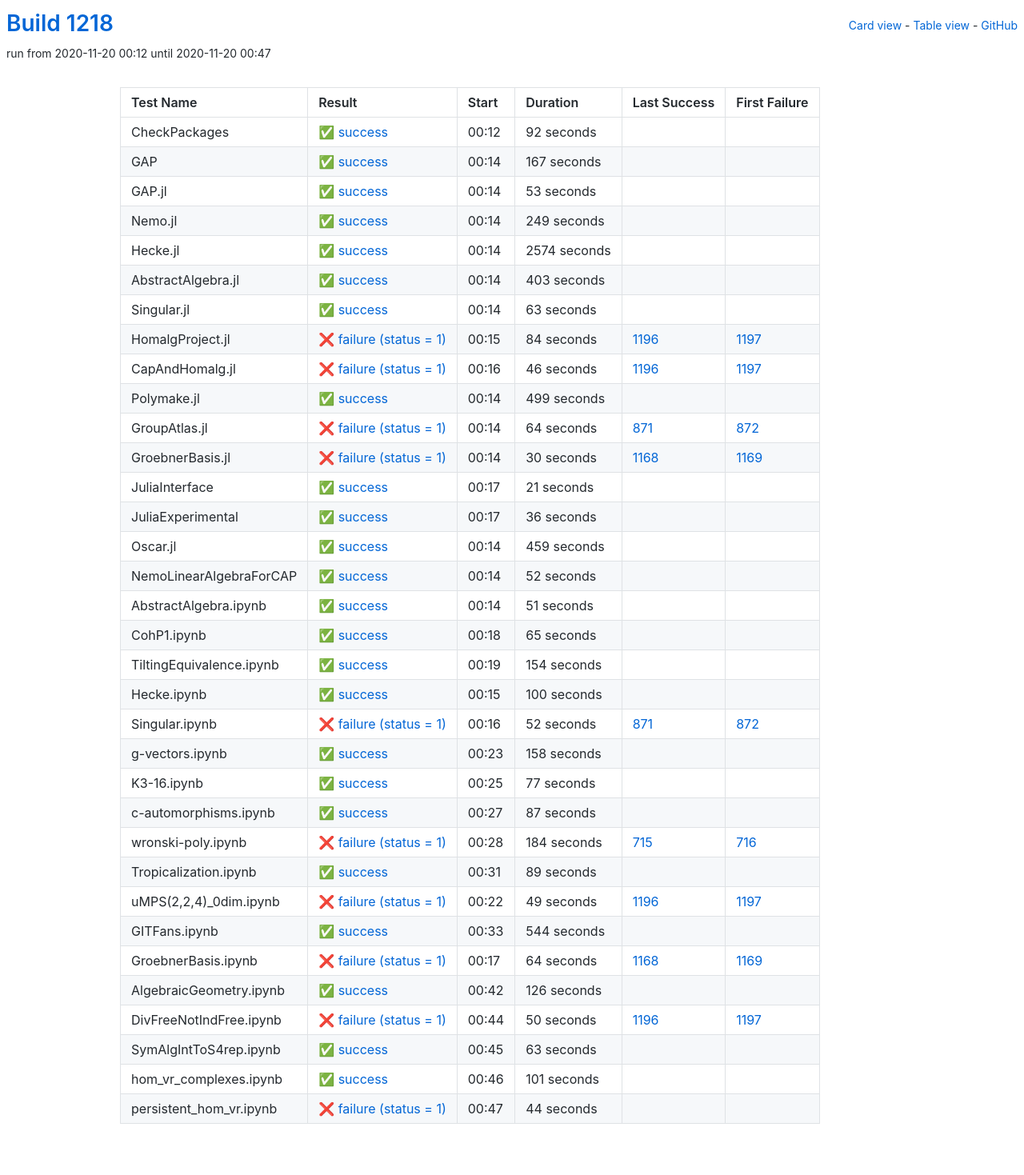
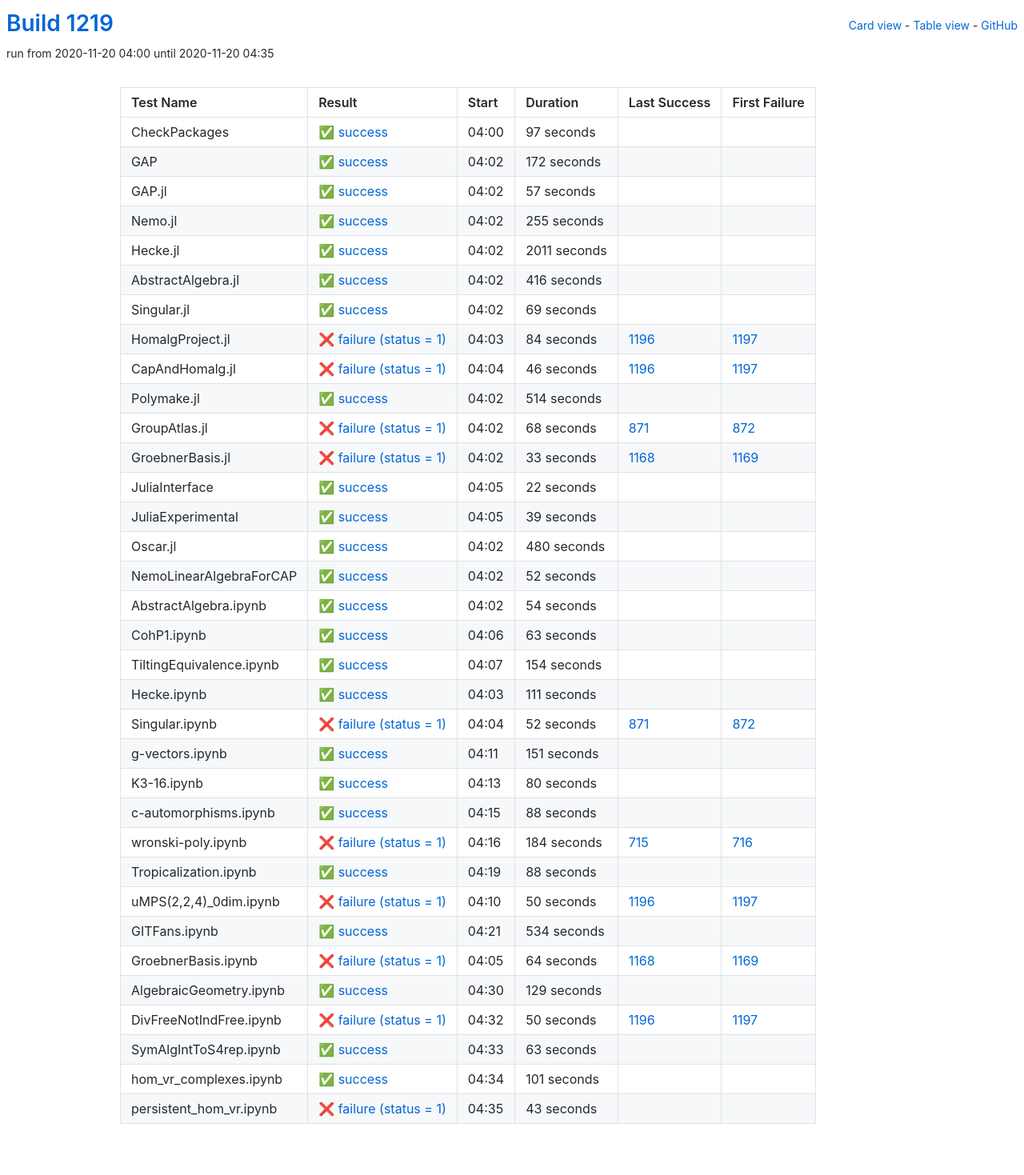
Before and after one commit to oscar-system/oscar-ci-status-stable, a Jekyll site: the page built from table.html, in a window 1280 px wide. Shown: the whole page at 80% size. Built offline with Jekyll 4.4.1, drawn with Linux system fonts in a browser that asks for light colours.

Commit message:
Build #1219

```diff
--- a/_data/ci.yml
+++ b/_data/ci.yml
@@ -1,6 +1,6 @@
 ---
-build: 1218
-build_url: https://oscarci.mathematik.uni-kl.de/job/oscar-stable/1218/
+build: 1219
+build_url: https://oscarci.mathematik.uni-kl.de/job/oscar-stable/1219/
 job: oscar-stable
 organization: oscar-system
 repo: oscar-ci-status-stable
@@ -8,92 +8,92 @@ repourl: https://github.com/oscar-system/oscar-ci-status-stable
 tests:
 - name: CheckPackages
   id: checkpackages
-  log: https://oscarci.mathematik.uni-kl.de/job/oscar-stable/1218/artifact/logs/build-1218/CheckPackages.log
-  start: 2020-11-20 00:12
+  log: https://oscarci.mathematik.uni-kl.de/job/oscar-stable/1219/artifact/logs/build-1219/CheckPackages.log
+  start: 2020-11-20 04:00
   success: true
   exitcode: 0
   status: success
-  duration: 92
+  duration: 97
   last_success: false
   last_success_url:
   first_failure: false
   first_failure_url:
 - name: GAP
   id: gap
-  log: https://oscarci.mathematik.uni-kl.de/job/oscar-stable/1218/artifact/logs/build-1218/GAP.log
-  start: 2020-11-20 00:14
+  log: https://oscarci.mathematik.uni-kl.de/job/oscar-stable/1219/artifact/logs/build-1219/GAP.log
+  start: 2020-11-20 04:02
   success: true
   exitcode: 0
   status: success
-  duration: 167
+  duration: 172
   last_success: false
   last_success_url:
   first_failure: false
   first_failure_url:
 - name: GAP.jl
   id: gap-jl
-  log: https://oscarci.mathematik.uni-kl.de/job/oscar-stable/1218/artifact/logs/build-1218/GAP.jl.log
-  start: 2020-11-20 00:14
+  log: https://oscarci.mathematik.uni-kl.de/job/oscar-stable/1219/artifact/logs/build-1219/GAP.jl.log
+  start: 2020-11-20 04:02
   success: true
   exitcode: 0
   status: success
-  duration: 53
+  duration: 57
   last_success: false
   last_success_url:
   first_failure: false
   first_failure_url:
 - name: Nemo.jl
   id: nemo-jl
-  log: https://oscarci.mathematik.uni-kl.de/job/oscar-stable/1218/artifact/logs/build-1218/Nemo.jl.log
-  start: 2020-11-20 00:14
+  log: https://oscarci.mathematik.uni-kl.de/job/oscar-stable/1219/artifact/logs/build-1219/Nemo.jl.log
+  start: 2020-11-20 04:02
   success: true
   exitcode: 0
   status: success
-  duration: 249
+  duration: 255
   last_success: false
   last_success_url:
   first_failure: false
   first_failure_url:
 - name: Hecke.jl
   id: hecke-jl
-  log: https://oscarci.mathematik.uni-kl.de/job/oscar-stable/1218/artifact/logs/build-1218/Hecke.jl.log
-  start: 2020-11-20 00:14
+  log: https://oscarci.mathematik.uni-kl.de/job/oscar-stable/1219/artifact/logs/build-1219/Hecke.jl.log
+  start: 2020-11-20 04:02
   success: true
   exitcode: 0
   status: success
-  duration: 2574
+  duration: 2011
   last_success: false
   last_success_url:
   first_failure: false
   first_failure_url:
 - name: AbstractAlgebra.jl
   id: abstractalgebra-jl
-  log: https://oscarci.mathematik.uni-kl.de/job/oscar-stable/1218/artifact/logs/build-1218/AbstractAlgebra.jl.log
-  start: 2020-11-20 00:14
+  log: https://oscarci.mathematik.uni-kl.de/job/oscar-stable/1219/artifact/logs/build-1219/AbstractAlgebra.jl.log
+  start: 2020-11-20 04:02
   success: true
   exitcode: 0
   status: success
-  duration: 403
+  duration: 416
   last_success: false
   last_success_url:
   first_failure: false
   first_failure_url:
 - name: Singular.jl
   id: singular-jl
-  log: https://oscarci.mathematik.uni-kl.de/job/oscar-stable/1218/artifact/logs/build-1218/Singular.jl.log
-  start: 2020-11-20 00:14
+  log: https://oscarci.mathematik.uni-kl.de/job/oscar-stable/1219/artifact/logs/build-1219/Singular.jl.log
+  start: 2020-11-20 04:02
   success: true
   exitcode: 0
   status: success
-  duration: 63
+  duration: 69
   last_success: false
   last_success_url:
   first_failure: false
   first_failure_url:
 - name: HomalgProject.jl
   id: homalgproject-jl
-  log: https://oscarci.mathematik.uni-kl.de/job/oscar-stable/1218/artifact/logs/build-1218/HomalgProject.jl.log
-  start: 2020-11-20 00:15
+  log: https://oscarci.mathematik.uni-kl.de/job/oscar-stable/1219/artifact/logs/build-1219/HomalgProject.jl.log
+  start: 2020-11-20 04:03
   success: false
   exitcode: 1
   status: failure
@@ -104,8 +104,8 @@ tests:
   first_failure_url: https://oscarci.mathematik.uni-kl.de/job/oscar-stable/1197/
 - name: CapAndHomalg.jl
   id: capandhomalg-jl
-  log: https://oscarci.mathematik.uni-kl.de/job/oscar-stable/1218/artifact/logs/build-1218/CapAndHomalg.jl.log
-  start: 2020-11-20 00:16
+  log: https://oscarci.mathematik.uni-kl.de/job/oscar-stable/1219/artifact/logs/build-1219/CapAndHomalg.jl.log
+  start: 2020-11-20 04:04
   success: false
   exitcode: 1
   status: failure
@@ -116,80 +116,80 @@ tests:
   first_failure_url: https://oscarci.mathematik.uni-kl.de/job/oscar-stable/1197/
 - name: Polymake.jl
   id: polymake-jl
-  log: https://oscarci.mathematik.uni-kl.de/job/oscar-stable/1218/artifact/logs/build-1218/Polymake.jl.log
-  start: 2020-11-20 00:14
+  log: https://oscarci.mathematik.uni-kl.de/job/oscar-stable/1219/artifact/logs/build-1219/Polymake.jl.log
+  start: 2020-11-20 04:02
   success: true
   exitcode: 0
   status: success
-  duration: 499
+  duration: 514
   last_success: false
   last_success_url:
   first_failure: false
   first_failure_url:
 - name: GroupAtlas.jl
   id: groupatlas-jl
-  log: https://oscarci.mathematik.uni-kl.de/job/oscar-stable/1218/artifact/logs/build-1218/GroupAtlas.jl.log
-  start: 2020-11-20 00:14
+  log: https://oscarci.mathematik.uni-kl.de/job/oscar-stable/1219/artifact/logs/build-1219/GroupAtlas.jl.log
+  start: 2020-11-20 04:02
   success: false
   exitcode: 1
   status: failure
-  duration: 64
+  duration: 68
   last_success: 871
   last_success_url: https://oscarci.mathematik.uni-kl.de/job/oscar-stable/871/
   first_failure: 872
   first_failure_url: https://oscarci.mathematik.uni-kl.de/job/oscar-stable/872/
 - name: GroebnerBasis.jl
   id: groebnerbasis-jl
-  log: https://oscarci.mathematik.uni-kl.de/job/oscar-stable/1218/artifact/logs/build-1218/GroebnerBasis.jl.log
-  start: 2020-11-20 00:14
+  log: https://oscarci.mathematik.uni-kl.de/job/oscar-stable/1219/artifact/logs/build-1219/GroebnerBasis.jl.log
+  start: 2020-11-20 04:02
   success: false
   exitcode: 1
   status: failure
-  duration: 30
+  duration: 33
   last_success: 1168
   last_success_url: https://oscarci.mathematik.uni-kl.de/job/oscar-stable/1168/
   first_failure: 1169
   first_failure_url: https://oscarci.mathematik.uni-kl.de/job/oscar-stable/1169/
 - name: JuliaInterface
   id: juliainterface
-  log: https://oscarci.mathematik.uni-kl.de/job/oscar-stable/1218/artifact/logs/build-1218/JuliaInterface.log
-  start: 2020-11-20 00:17
+  log: https://oscarci.mathematik.uni-kl.de/job/oscar-stable/1219/artifact/logs/build-1219/JuliaInterface.log
+  start: 2020-11-20 04:05
   success: true
   exitcode: 0
   status: success
-  duration: 21
+  duration: 22
   last_success: false
   last_success_url:
   first_failure: false
   first_failure_url:
 - name: JuliaExperimental
   id: juliaexperimental
-  log: https://oscarci.mathematik.uni-kl.de/job/oscar-stable/1218/artifact/logs/build-1218/JuliaExperimental.log
-  start: 2020-11-20 00:17
+  log: https://oscarci.mathematik.uni-kl.de/job/oscar-stable/1219/artifact/logs/build-1219/JuliaExperimental.log
+  start: 2020-11-20 04:05
   success: true
   exitcode: 0
   status: success
-  duration: 36
+  duration: 39
   last_success: false
   last_success_url:
   first_failure: false
   first_failure_url:
 - name: Oscar.jl
   id: oscar-jl
-  log: https://oscarci.mathematik.uni-kl.de/job/oscar-stable/1218/artifact/logs/build-1218/Oscar.jl.log
-  start: 2020-11-20 00:14
+  log: https://oscarci.mathematik.uni-kl.de/job/oscar-stable/1219/artifact/logs/build-1219/Oscar.jl.log
+  start: 2020-11-20 04:02
   success: true
   exitcode: 0
   status: success
-  duration: 459
+  duration: 480
   last_success: false
   last_success_url:
   first_failure: false
   first_failure_url:
 - name: NemoLinearAlgebraForCAP
   id: nemolinearalgebraforcap
-  log: https://oscarci.mathematik.uni-kl.de/job/oscar-stable/1218/artifact/logs/build-1218/NemoLinearAlgebraForCAP.log
-  start: 2020-11-20 00:14
+  log: https://oscarci.mathematik.uni-kl.de/job/oscar-stable/1219/artifact/logs/build-1219/NemoLinearAlgebraForCAP.log
+  start: 2020-11-20 04:02
   success: true
   exitcode: 0
   status: success
@@ -200,32 +200,32 @@ tests:
   first_failure_url:
 - name: AbstractAlgebra.ipynb
   id: abstractalgebra-ipynb
-  log: https://oscarci.mathematik.uni-kl.de/job/oscar-stable/1218/artifact/logs/build-1218/AbstractAlgebra.ipynb.log
-  start: 2020-11-20 00:14
+  log: https://oscarci.mathematik.uni-kl.de/job/oscar-stable/1219/artifact/logs/build-1219/AbstractAlgebra.ipynb.log
+  start: 2020-11-20 04:02
   success: true
   exitcode: 0
   status: success
-  duration: 51
+  duration: 54
   last_success: false
   last_success_url:
   first_failure: false
   first_failure_url:
 - name: CohP1.ipynb
   id: cohp1-ipynb
-  log: https://oscarci.mathematik.uni-kl.de/job/oscar-stable/1218/artifact/logs/build-1218/CohP1.ipynb.log
-  start: 2020-11-20 00:18
+  log: https://oscarci.mathematik.uni-kl.de/job/oscar-stable/1219/artifact/logs/build-1219/CohP1.ipynb.log
+  start: 2020-11-20 04:06
   success: true
   exitcode: 0
   status: success
-  duration: 65
+  duration: 63
   last_success: false
   last_success_url:
   first_failure: false
   first_failure_url:
 - name: TiltingEquivalence.ipynb
   id: tiltingequivalence-ipynb
-  log: https://oscarci.mathematik.uni-kl.de/job/oscar-stable/1218/artifact/logs/build-1218/TiltingEquivalence.ipynb.log
-  start: 2020-11-20 00:19
+  log: https://oscarci.mathematik.uni-kl.de/job/oscar-stable/1219/artifact/logs/build-1219/TiltingEquivalence.ipynb.log
+  start: 2020-11-20 04:07
   success: true
   exitcode: 0
   status: success
@@ -236,20 +236,20 @@ tests:
   first_failure_url:
 - name: Hecke.ipynb
   id: hecke-ipynb
-  log: https://oscarci.mathematik.uni-kl.de/job/oscar-stable/1218/artifact/logs/build-1218/Hecke.ipynb.log
-  start: 2020-11-20 00:15
+  log: https://oscarci.mathematik.uni-kl.de/job/oscar-stable/1219/artifact/logs/build-1219/Hecke.ipynb.log
+  start: 2020-11-20 04:03
   success: true
   exitcode: 0
   status: success
-  duration: 100
+  duration: 111
   last_success: false
   last_success_url:
   first_failure: false
   first_failure_url:
 - name: Singular.ipynb
   id: singular-ipynb
-  log: https://oscarci.mathematik.uni-kl.de/job/oscar-stable/1218/artifact/logs/build-1218/Singular.ipynb.log
-  start: 2020-11-20 00:16
+  log: https://oscarci.mathematik.uni-kl.de/job/oscar-stable/1219/artifact/logs/build-1219/Singular.ipynb.log
+  start: 2020-11-20 04:04
   success: false
   exitcode: 1
   status: failure
@@ -260,44 +260,44 @@ tests:
   first_failure_url: https://oscarci.mathematik.uni-kl.de/job/oscar-stable/872/
 - name: g-vectors.ipynb
   id: g-vectors-ipynb
-  log: https://oscarci.mathematik.uni-kl.de/job/oscar-stable/1218/artifact/logs/build-1218/g-vectors.ipynb.log
-  start: 2020-11-20 00:23
+  log: https://oscarci.mathematik.uni-kl.de/job/oscar-stable/1219/artifact/logs/build-1219/g-vectors.ipynb.log
+  start: 2020-11-20 04:11
   success: true
   exitcode: 0
   status: success
-  duration: 158
+  duration: 151
   last_success: false
   last_success_url:
   first_failure: false
   first_failure_url:
 - name: K3-16.ipynb
   id: k3-16-ipynb
-  log: https://oscarci.mathematik.uni-kl.de/job/oscar-stable/1218/artifact/logs/build-1218/K3-16.ipynb.log
-  start: 2020-11-20 00:25
+  log: https://oscarci.mathematik.uni-kl.de/job/oscar-stable/1219/artifact/logs/build-1219/K3-16.ipynb.log
+  start: 2020-11-20 04:13
   success: true
   exitcode: 0
   status: success
-  duration: 77
+  duration: 80
   last_success: false
   last_success_url:
   first_failure: false
   first_failure_url:
 - name: c-automorphisms.ipynb
   id: c-automorphisms-ipynb
-  log: https://oscarci.mathematik.uni-kl.de/job/oscar-stable/1218/artifact/logs/build-1218/c-automorphisms.ipynb.log
-  start: 2020-11-20 00:27
+  log: https://oscarci.mathematik.uni-kl.de/job/oscar-stable/1219/artifact/logs/build-1219/c-automorphisms.ipynb.log
+  start: 2020-11-20 04:15
   success: true
   exitcode: 0
   status: success
-  duration: 87
+  duration: 88
   last_success: false
   last_success_url:
   first_failure: false
   first_failure_url:
 - name: wronski-poly.ipynb
   id: wronski-poly-ipynb
-  log: https://oscarci.mathematik.uni-kl.de/job/oscar-stable/1218/artifact/logs/build-1218/wronski-poly.ipynb.log
-  start: 2020-11-20 00:28
+  log: https://oscarci.mathematik.uni-kl.de/job/oscar-stable/1219/artifact/logs/build-1219/wronski-poly.ipynb.log
+  start: 2020-11-20 04:16
   success: false
   exitcode: 1
   status: failure
@@ -308,44 +308,44 @@ tests:
   first_failure_url: https://oscarci.mathematik.uni-kl.de/job/oscar-stable/716/
 - name: Tropicalization.ipynb
   id: tropicalization-ipynb
-  log: https://oscarci.mathematik.uni-kl.de/job/oscar-stable/1218/artifact/logs/build-1218/Tropicalization.ipynb.log
-  start: 2020-11-20 00:31
+  log: https://oscarci.mathematik.uni-kl.de/job/oscar-stable/1219/artifact/logs/build-1219/Tropicalization.ipynb.log
+  start: 2020-11-20 04:19
   success: true
   exitcode: 0
   status: success
-  duration: 89
+  duration: 88
   last_success: false
   last_success_url:
   first_failure: false
   first_failure_url:
 - name: uMPS(2,2,4)_0dim.ipynb
   id: umps-2-2-4-0dim-ipynb
-  log: https://oscarci.mathematik.uni-kl.de/job/oscar-stable/1218/artifact/logs/build-1218/uMPS-2-2-4-_0dim.ipynb.log
-  start: 2020-11-20 00:22
+  log: https://oscarci.mathematik.uni-kl.de/job/oscar-stable/1219/artifact/logs/build-1219/uMPS-2-2-4-_0dim.ipynb.log
+  start: 2020-11-20 04:10
   success: false
   exitcode: 1
   status: failure
-  duration: 49
+  duration: 50
   last_success: 1196
   last_success_url: https://oscarci.mathematik.uni-kl.de/job/oscar-stable/1196/
   first_failure: 1197
   first_failure_url: https://oscarci.mathematik.uni-kl.de/job/oscar-stable/1197/
 - name: GITFans.ipynb
   id: gitfans-ipynb
-  log: https://oscarci.mathematik.uni-kl.de/job/oscar-stable/1218/artifact/logs/build-1218/GITFans.ipynb.log
-  start: 2020-11-20 00:33
+  log: https://oscarci.mathematik.uni-kl.de/job/oscar-stable/1219/artifact/logs/build-1219/GITFans.ipynb.log
+  start: 2020-11-20 04:21
   success: true
   exitcode: 0
   status: success
-  duration: 544
+  duration: 534
   last_success: false
   last_success_url:
   first_failure: false
   first_failure_url:
 - name: GroebnerBasis.ipynb
   id: groebnerbasis-ipynb
-  log: https://oscarci.mathematik.uni-kl.de/job/oscar-stable/1218/artifact/logs/build-1218/GroebnerBasis.ipynb.log
-  start: 2020-11-20 00:17
+  log: https://oscarci.mathematik.uni-kl.de/job/oscar-stable/1219/artifact/logs/build-1219/GroebnerBasis.ipynb.log
+  start: 2020-11-20 04:05
   success: false
   exitcode: 1
   status: failure
@@ -356,20 +356,20 @@ tests:
   first_failure_url: https://oscarci.mathematik.uni-kl.de/job/oscar-stable/1169/
 - name: AlgebraicGeometry.ipynb
   id: algebraicgeometry-ipynb
-  log: https://oscarci.mathematik.uni-kl.de/job/oscar-stable/1218/artifact/logs/build-1218/AlgebraicGeometry.ipynb.log
-  start: 2020-11-20 00:42
+  log: https://oscarci.mathematik.uni-kl.de/job/oscar-stable/1219/artifact/logs/build-1219/AlgebraicGeometry.ipynb.log
+  start: 2020-11-20 04:30
   success: true
   exitcode: 0
   status: success
-  duration: 126
+  duration: 129
   last_success: false
   last_success_url:
   first_failure: false
   first_failure_url:
 - name: DivFreeNotIndFree.ipynb
   id: divfreenotindfree-ipynb
-  log: https://oscarci.mathematik.uni-kl.de/job/oscar-stable/1218/artifact/logs/build-1218/DivFreeNotIndFree.ipynb.log
-  start: 2020-11-20 00:44
+  log: https://oscarci.mathematik.uni-kl.de/job/oscar-stable/1219/artifact/logs/build-1219/DivFreeNotIndFree.ipynb.log
+  start: 2020-11-20 04:32
   success: false
   exitcode: 1
   status: failure
@@ -380,8 +380,8 @@ tests:
   first_failure_url: https://oscarci.mathematik.uni-kl.de/job/oscar-stable/1197/
 - name: SymAlgIntToS4rep.ipynb
   id: symalginttos4rep-ipynb
-  log: https://oscarci.mathematik.uni-kl.de/job/oscar-stable/1218/artifact/logs/build-1218/SymAlgIntToS4rep.ipynb.log
-  start: 2020-11-20 00:45
+  log: https://oscarci.mathematik.uni-kl.de/job/oscar-stable/1219/artifact/logs/build-1219/SymAlgIntToS4rep.ipynb.log
+  start: 2020-11-20 04:33
   success: true
   exitcode: 0
   status: success
@@ -392,8 +392,8 @@ tests:
   first_failure_url:
 - name: hom_vr_complexes.ipynb
   id: hom-vr-complexes-ipynb
-  log: https://oscarci.mathematik.uni-kl.de/job/oscar-stable/1218/artifact/logs/build-1218/hom_vr_complexes.ipynb.log
-  start: 2020-11-20 00:46
+  log: https://oscarci.mathematik.uni-kl.de/job/oscar-stable/1219/artifact/logs/build-1219/hom_vr_complexes.ipynb.log
+  start: 2020-11-20 04:34
   success: true
   exitcode: 0
   status: success
@@ -404,12 +404,12 @@ tests:
   first_failure_url:
 - name: persistent_hom_vr.ipynb
   id: persistent-hom-vr-ipynb
-  log: https://oscarci.mathematik.uni-kl.de/job/oscar-stable/1218/artifact/logs/build-1218/persistent_hom_vr.ipynb.log
-  start: 2020-11-20 00:47
+  log: https://oscarci.mathematik.uni-kl.de/job/oscar-stable/1219/artifact/logs/build-1219/persistent_hom_vr.ipynb.log
+  start: 2020-11-20 04:35
   success: false
   exitcode: 1
   status: failure
-  duration: 44
+  duration: 43
   last_success: false
   last_success_url:
   first_failure: false
```
Also changed, not shown: README.md.
